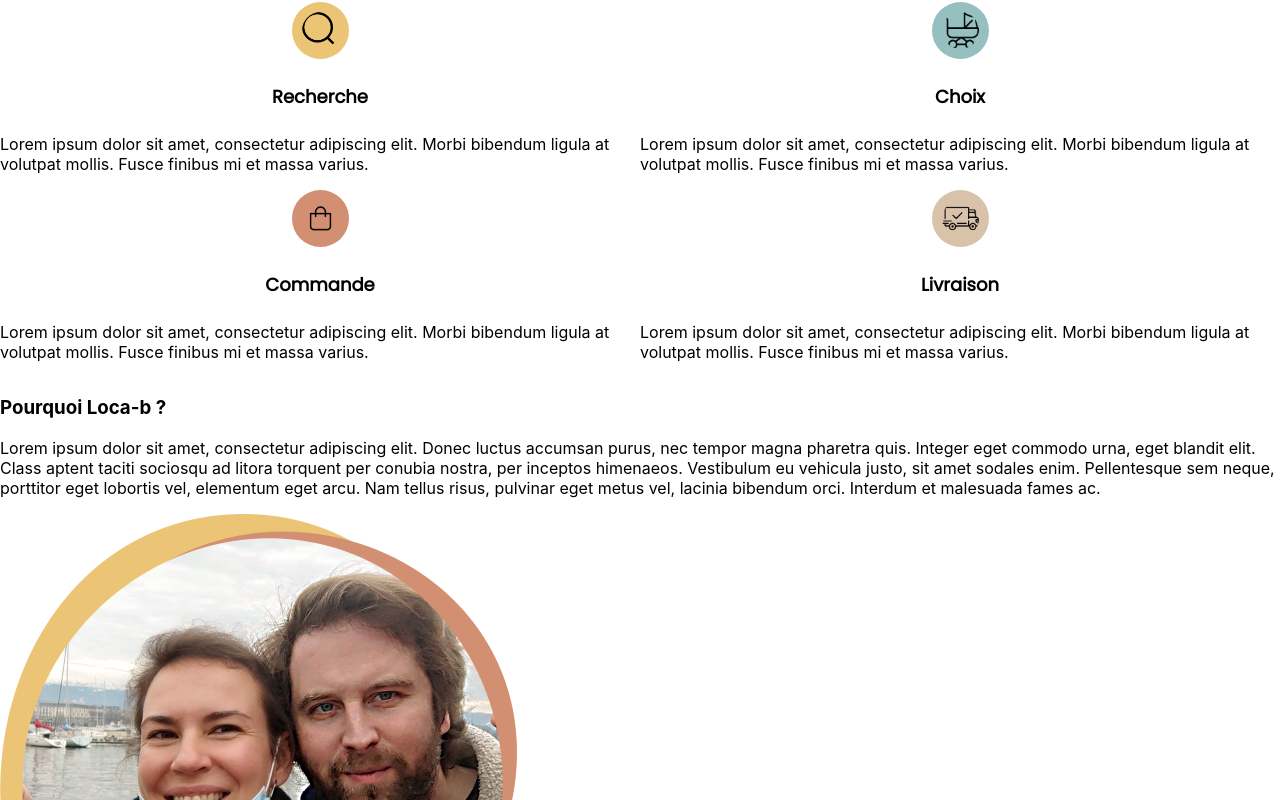
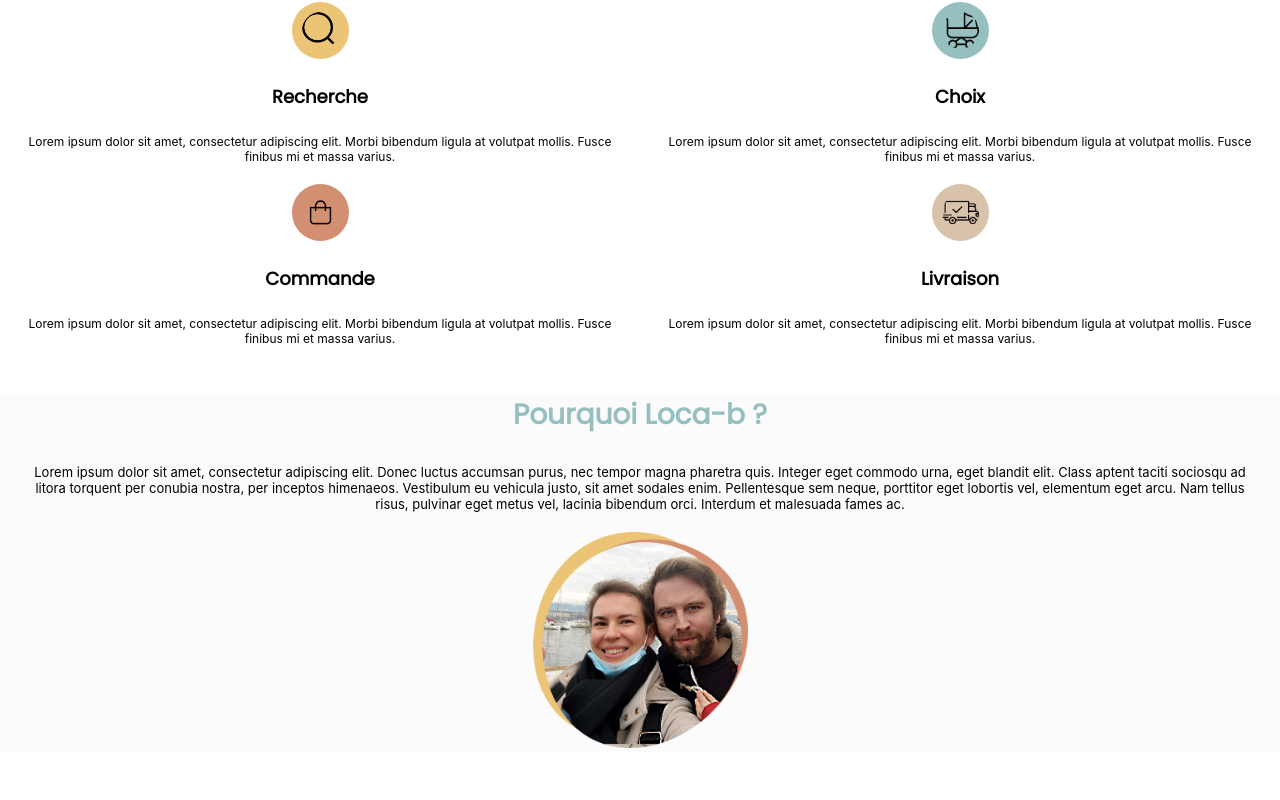
Before and after one commit to ComicScrip/locab, a Next.js app: page / in a window 1280 px wide. Shown: the part 1060-1860 px from the top of the page. After the commit the page ends 1812 px from the top, so only its background shows below. Built offline with nearby package versions, Linux system fonts and the light colour scheme; a web font is replaced by a local one.

Commit message:
add 2nd et 3rd paragraph css

```diff
--- a/pages/index.js
+++ b/pages/index.js
@@ -101,8 +101,8 @@ export default function Home() {
           </div>
         </div>
         <div className={styles.thirdparagraphe}>
-          <h3>Pourquoi Loca-b ?</h3>
-          <p>
+          <h3 className={styles.thirdtitlehome}>Pourquoi Loca-b ?</h3>
+          <p className={styles.thirdparagraphetext}>
             Lorem ipsum dolor sit amet, consectetur adipiscing elit. Donec
             luctus accumsan purus, nec tempor magna pharetra quis. Integer eget
             commodo urna, eget blandit elit. Class aptent taciti sociosqu ad
@@ -114,9 +114,10 @@ export default function Home() {
           </p>
           <Image
             src="/image/couple.png"
-            width={517}
-            height={518}
+            width={215}
+            height={216}
             alt="couple"
+            className={styles.imgcouple}
           />
         </div>
       </main>
--- a/styles/Home.module.css
+++ b/styles/Home.module.css
@@ -85,6 +85,34 @@
   justify-content: center;
 }
 
+.paragraphhome {
+  margin: 20px;
+  text-align: center;
+  font-size: 12px;
+}
+
+.thirdtitlehome {
+  color: #96c0c0;
+  font-family: "Poppins", sans-serif;
+  font-weight: bold;
+  text-align: center;
+  font-size: 28px;
+}
+
+.thirdparagraphetext {
+  margin: 20px;
+  font-size: 13px;
+}
+
+.thirdparagraphe {
+  background-color: #fbfbfb;
+  text-align: center;
+}
+
+.imgcouple {
+  margin: 20px;
+}
+
 @media screen and (min-width: 800px) {
   .designhome {
     display: initial;
@@ -97,4 +125,9 @@
   .title2 {
     font-size: 64px;
   }
+
+  .imgcouple {
+    width: 517px;
+    height: 518px;
+  }
 }
```
